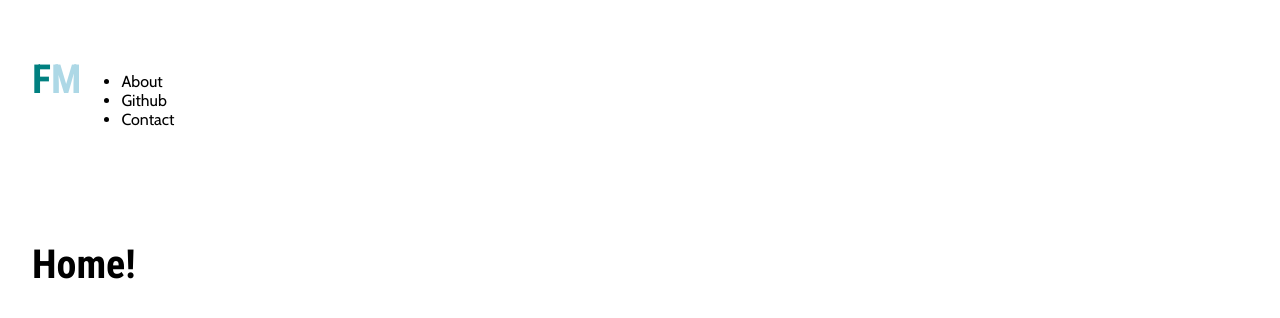
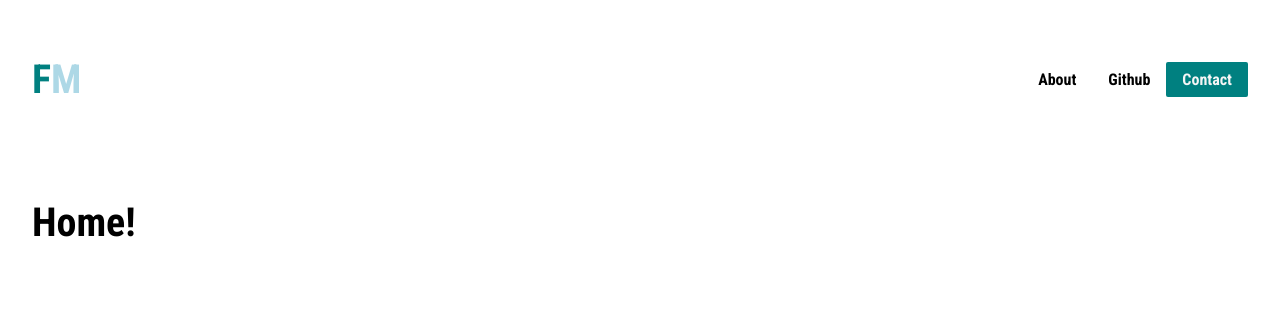
Before and after one commit to freddiemixell/portfolio, a React (Create React App) app: page / in a window 1280 px wide. Shown: the top 318 px of the page. Built offline with nearby package versions, Linux system fonts and the light colour scheme.

Commit message:
style nav items

```diff
--- a/src/index.css
+++ b/src/index.css
@@ -2,11 +2,14 @@
 :root {
   --primary: teal;
   --secondary: lightblue;
+  --white: #f5f5f5;
+  --black: #333333;
   --font--xl: 2.5rem;
   --font--large: 1.25rem;
   --font--medium: 1.125rem;
   --primary--font: 'Roboto Condensed', sans-serif;
   --secondary--font: 'Cabin', sans-serif;
+  --radius: 2px;
 }
 
 html, body {
@@ -43,19 +46,24 @@ a {
 }
 
 .menu {
+  display: flex;
+  justify-content: space-between;
+  align-items: center;
+}
+
+/* Elements */
+
+.nav__item {
+ font-family: var(--primary--font);
+ padding: .5rem 1rem;
+}
+
+.nav__wrapper {
   list-style: none;
   display: flex;
   padding: 0;
   margin: 0;
 }
-
-/* Elements */
-
-.menu__item {
- font-family: var(--primary--font);
- padding: .5rem 1rem;
-}
-
 
 /* Modifiers */
 
@@ -66,3 +74,14 @@ a {
 .title--secondary {
   color: var(--secondary);
 }
+
+.nav__item--primary {
+  background-color: var(--primary);
+  border-radius: var(--radius);
+  color: var(--white);
+}
+
+.nav__item--primary:hover, .nav__item--primary:active {
+  background: var(--secondary);
+  color: var(--black);
+}
```
